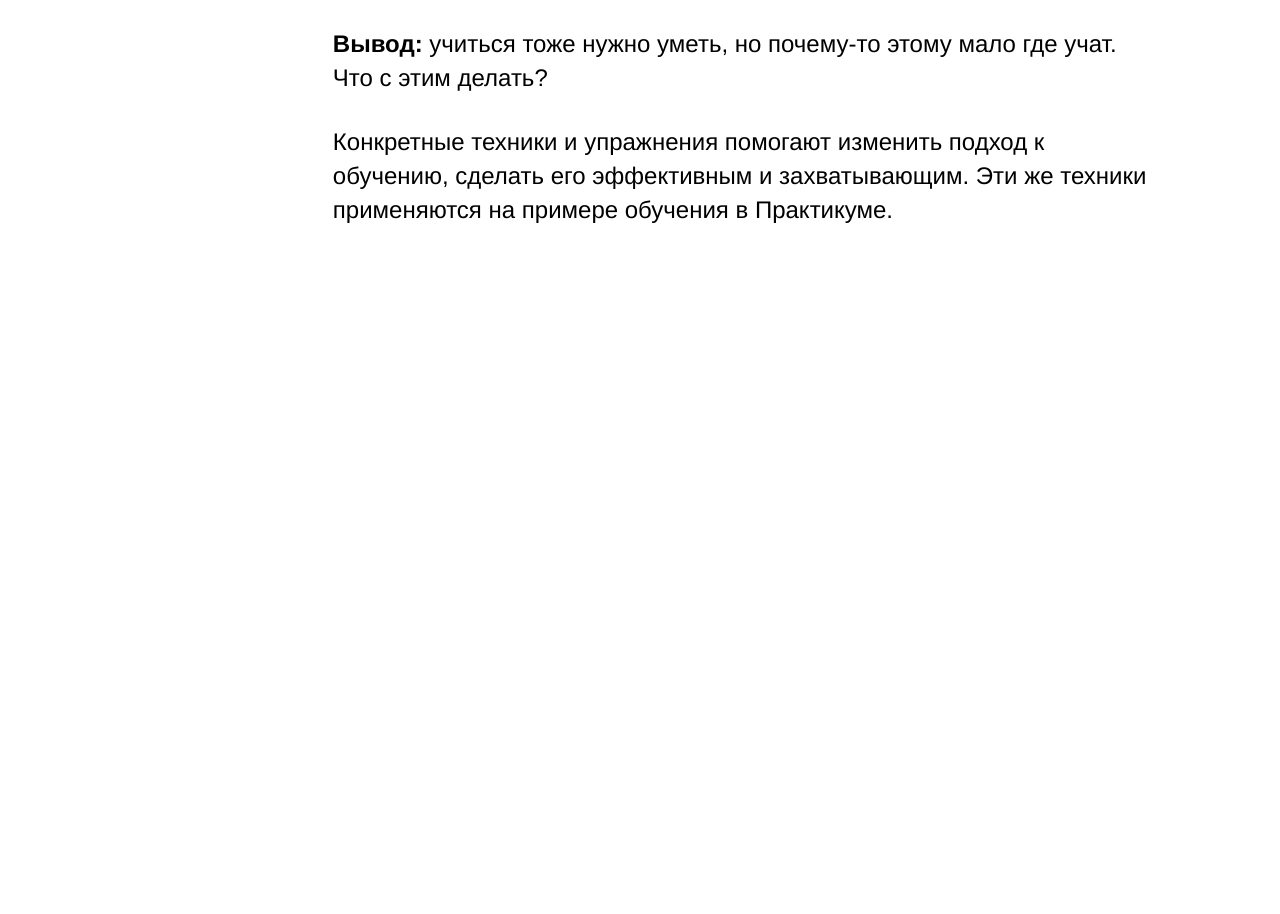
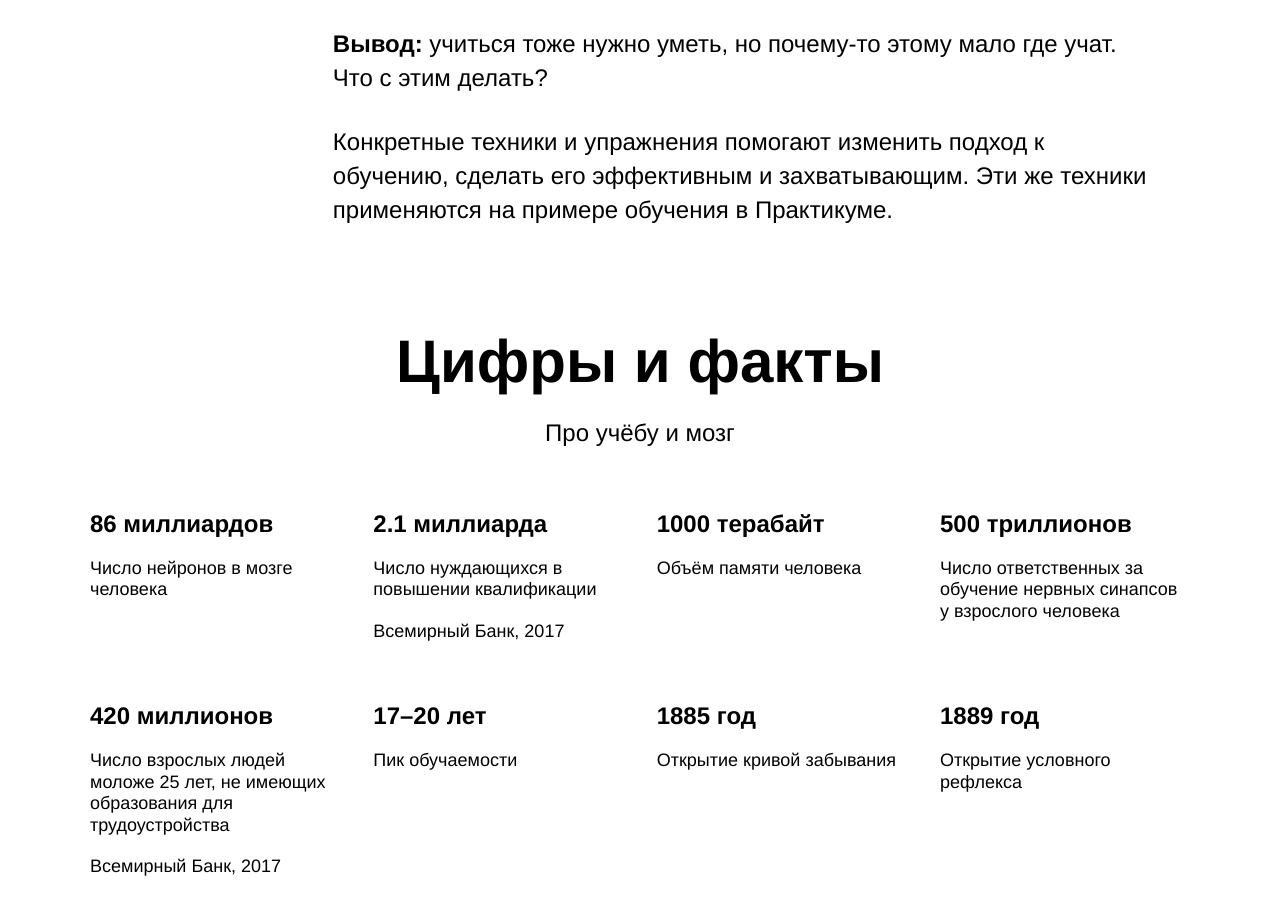
Before and after one commit to nopeg/frontend1, a plain HTML site: page index.html in a window 1280 px wide. Shown: the part 1029-1943 px from the top of the page. Before the commit the page ends 1256 px from the top, so only its background shows below. Drawn offline with Linux system fonts and the light colour scheme.

Commit message:
dded digits block

```diff
--- a/index.html
+++ b/index.html
@@ -23,7 +23,9 @@
 
         <div class="header__square-pic"></div>
     </header>
+
     <main class="content">
+
       <section class="description">
         <article class="two-columns">
             <h2 class="two-columns__brief">Главные проблемы в обучении</h2>
@@ -50,6 +52,52 @@
       </section>
 
       <section class="digits">
+        <h2 class="section-title">Цифры и факты</h2>
+          <p class="section-subtitle">Про учёбу и мозг</p>
+          <ul class="table">
+            <li class="table__cell">
+              <h3 class="table__heading">86 миллиардов</h3>
+              <p class="table__text">Число нейронов в мозге человека</p>
+            </li>
+            <li class="table__cell">
+              <h3 class="table__heading">2.1 миллиарда</h3>
+              <p class="table__text">
+                Число нуждающихся в повышении квалификации
+              </p>
+              <p class="table__text">Всемирный Банк, 2017</p>
+            </li>
+            <li class="table__cell">
+              <h3 class="table__heading">1000 терабайт</h3>
+              <p class="table__text">Объём памяти человека</p>
+            </li>
+            <li class="table__cell">
+              <h3 class="table__heading">500 триллионов</h3>
+              <p class="table__text">
+                Число ответственных за обучение нервных синапсов у взрослого
+                человека
+              </p>
+            </li>
+            <li class="table__cell">
+              <h3 class="table__heading">420 миллионов</h3>
+              <p class="table__text">
+                Число взрослых людей моложе 25 лет, не имеющих образования для
+                трудоустройства
+              </p>
+              <p class="table__text">Всемирный Банк, 2017</p>
+            </li>
+            <li class="table__cell">
+              <h3 class="table__heading">17–20 лет</h3>
+              <p class="table__text">Пик обучаемости</p>
+            </li>
+            <li class="table__cell">
+              <h3 class="table__heading">1885 год</h3>
+              <p class="table__text">Открытие кривой забывания</p>
+            </li>
+            <li class="table__cell">
+              <h3 class="table__heading">1889 год</h3>
+              <p class="table__text">Открытие условного рефлекса</p>
+            </li>
+          </ul>
       </section>
 
       <section class="feynman">
--- a/styles/style.css
+++ b/styles/style.css
@@ -129,3 +129,60 @@
 .two-columns__span-accent {
   font-weight: bold;
 }
+
+/*------------------------------------------------------------*/
+
+.digits {
+  display: flex;
+  flex-direction: column;
+  align-items: center;
+  margin: 100px 0 100px 0;
+}
+
+.section-title {
+  width: 60%;
+  text-align: center;
+  line-height: 1.15;
+  font-size: 60px;
+  margin: 0;
+}
+
+.section-subtitle {
+  width: 60%;
+  text-align: center;
+  line-height: 34px;
+  font-size: 24px;
+  font-weight: normal;
+  margin: 0;
+  padding-top: 20px;
+}
+
+.table {
+  display: flex;
+  flex-flow: row wrap;
+  justify-content: space-between;
+  width: 1100px;
+  padding: 0;
+  margin: 0;
+}
+
+.table__heading {
+  line-height: 1.15;
+  font-size: 24px;
+  font-weight: bold;
+  padding-top: 60px;
+  margin: 0;
+}
+
+.table__cell {
+  width: 250px;
+  list-style-type: none;
+  margin: 0;
+}
+
+.table__text {
+  padding-top: 20px;
+  line-height: 1.2;
+  font-size: 18px;
+  margin: 0;
+}
```
